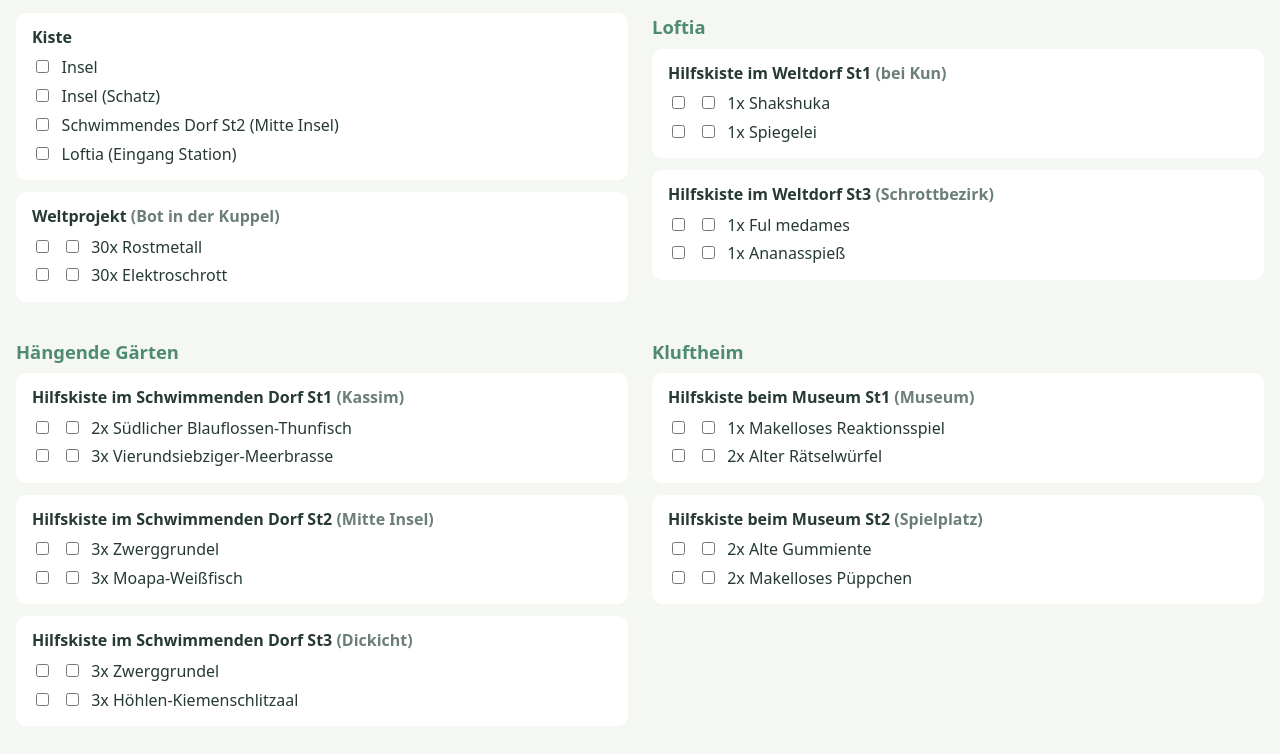
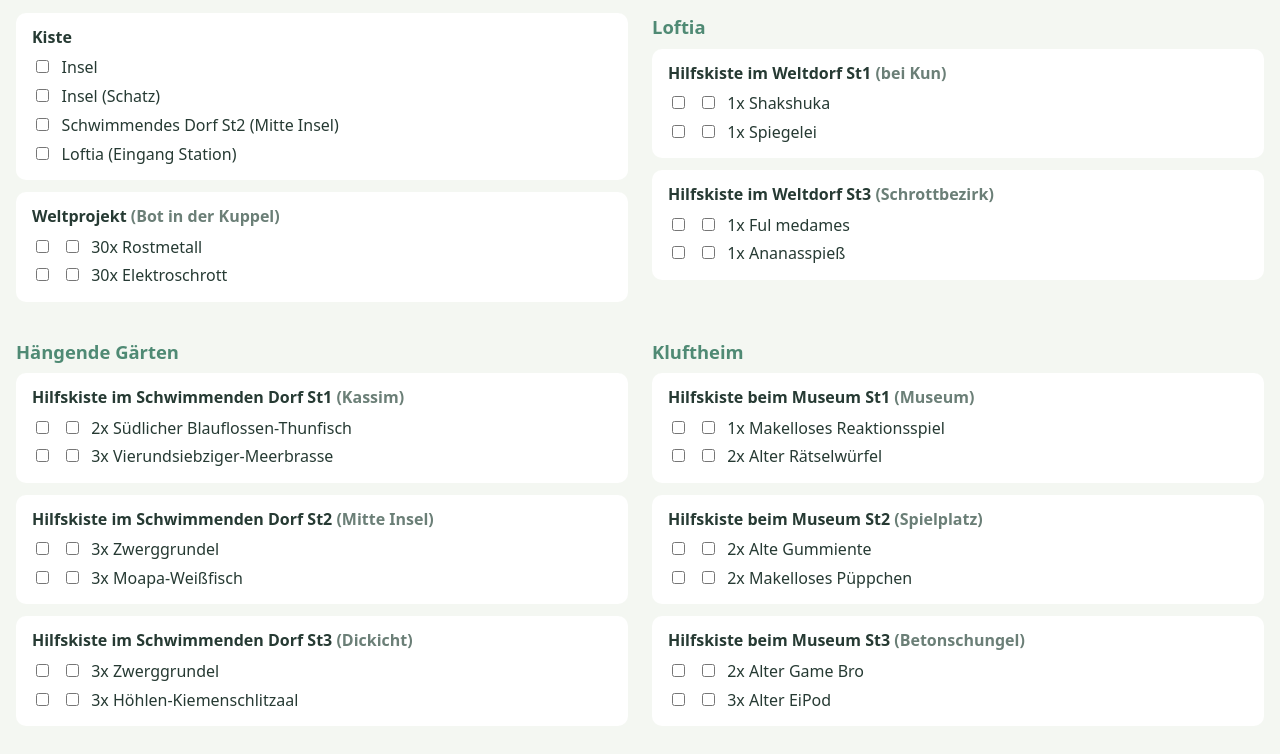
Before and after one commit to NoX209/Loftia_Dailies, a plain HTML site: page 2026/11/17/index.html in a window 1280 px wide. Shown: the part 81-835 px from the top of the page. Drawn offline with Linux system fonts and the light colour scheme.

Commit message:
Update 2026-11-17
Tägliche Aufgaben 17.11.2026
Kiste:
- Insel
- Insel (Schatz)
- Schwimmendes Dorf St2 (Mitte Insel)
- Loftia (Eingang Station)
Weltprojekt (Bot in der Kuppel)
- 30x Rostmetall
- 30x Elektroschrott

Loftia
------
Hilfskiste im Weltdorf St1 (bei Kun)
- 1x Shakshuka
- 1x Spiegelei
Hilfskiste im Weltdorf St3 (Schrottbezirk)
- 1x Ful medames
- 1x Ananasspieß

Hängende Gärten
---------------
Hilfskiste im Schwimmenden Dorf St1 (Kassim)
- 2x Südlicher Blauflossen-Thunfisch
- 3x Vierundsiebziger-Meerbrasse
Hilfskiste im Schwimmenden Dorf St2 (Mitte Insel)
- 3x Zwerggrundel
- 3x Moapa-Weißfisch
Hilfskiste im Schwimmenden Dorf St3 (Dickicht)
- 3x Zwerggrundel
- 3x Höhlen-Kiemenschlitzaal

Kluftheim
---------
Hilfskiste beim Museum St1 (Museum)
- 1x Makelloses Reaktionsspiel
- 2x Alter Rätselwürfel
Hilfskiste beim Museum St2 (Spielplatz)
- 2x Alte Gummiente
- 2x Makelloses Püppchen
Hilfskiste beim Museum St3 (Betonschungel)
- 2x Alter Game Bro
- 3x Alter EiPod

```diff
--- a/2026/11/17/index.html
+++ b/2026/11/17/index.html
@@ -171,6 +171,22 @@
     </ul>
   </section>
 
+    <section class="area">
+    <h3>Hilfskiste beim Museum St3 <span class="hint">(Betonschungel)</span></h3>
+    <ul>
+<li class="item">
+  <input type="checkbox" class="made" data-key="museum-st3/Alter Game Bro/made" title="hergestellt / habe ich" aria-label="hergestellt / habe ich">
+  <input type="checkbox" class="delivered" data-key="museum-st3/Alter Game Bro/delivered" title="abgegeben" aria-label="abgegeben">
+  <span>2x Alter Game Bro</span>
+</li>
+<li class="item">
+  <input type="checkbox" class="made" data-key="museum-st3/Alter EiPod/made" title="hergestellt / habe ich" aria-label="hergestellt / habe ich">
+  <input type="checkbox" class="delivered" data-key="museum-st3/Alter EiPod/delivered" title="abgegeben" aria-label="abgegeben">
+  <span>3x Alter EiPod</span>
+</li>
+    </ul>
+  </section>
+
   </div>
   </div>
 </main>
```
Also changed, not shown: index.html (+16 -0 lines).
